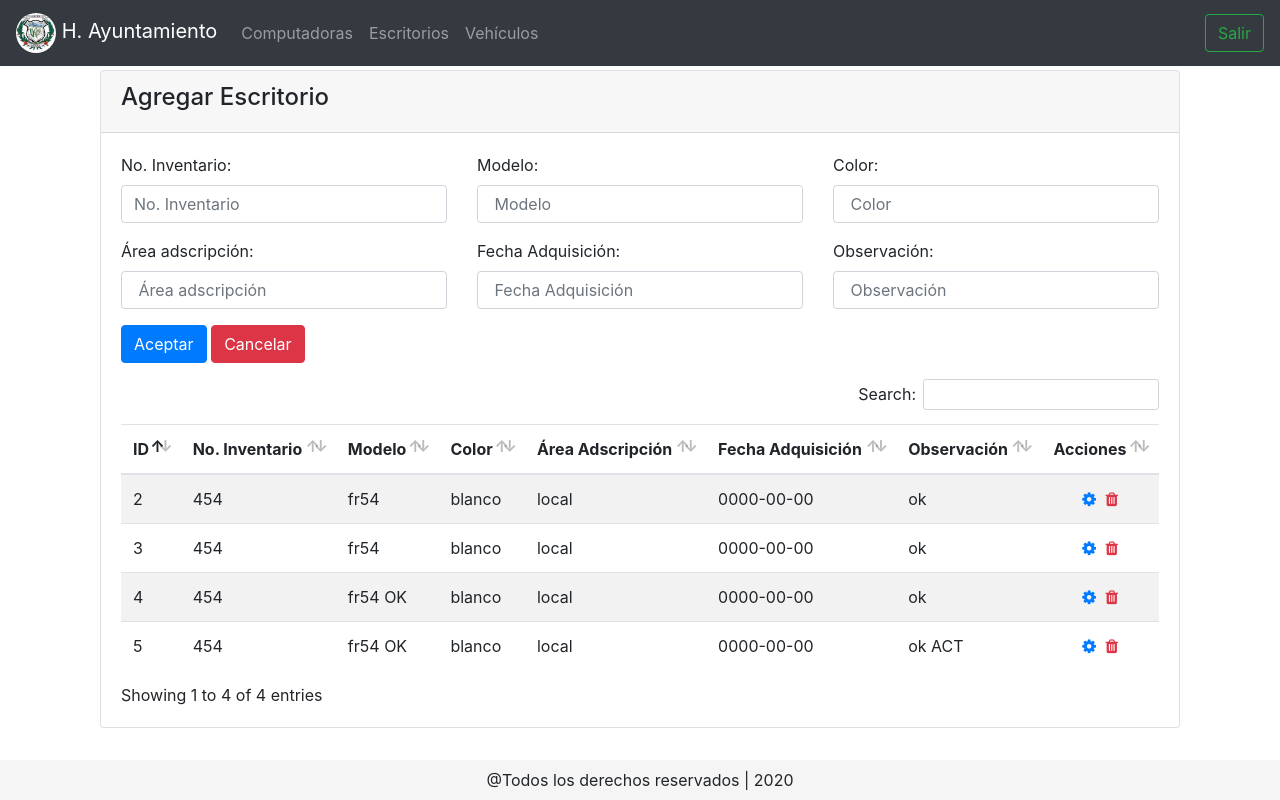
After one commit to codemvs/sistema_hayuntamiento, a PHP site: template views/escritorio/escritorio.php in a window 1280 px wide. The commit adds this page. Run offline with PHP 8.4, Linux system fonts and the light colour scheme; the template is opened without the code that fills it, so the values that code supplies are empty; data comes from the database, SQL or seed files in the repository; some libraries are stand-ins or nearby versions.

Commit message:
Se agrego crud escritorio

```diff
--- a/controllers/escritorio.php
+++ b/controllers/escritorio.php
@@ -5,19 +5,21 @@ class Escritorio extends Controller{
     {
         parent::__construct();
     }
-    function getEscritorio() {
+    function render(){
+
+        $this->view->render('escritorio/escritorio');
+    }
+    function getEscritorios() {
         if ($_SERVER['REQUEST_METHOD'] == 'POST'){
 
-            //try{
-               // $resoponse = '{
-               //     success:true,
-               //     data:'..'
-               // }';
-               echo $this->model->getEscritorio();
+            try{
+                header("HTTP/1.1 200 OK");
+               echo $this->model->getEscritorios();
 
-           //  }catch(Exception $e){
-
-           //  }
+            }catch(Exception $e){
+                header("HTTP/1.1 400 BAD REQUEST");
+                echo $e->getMessage();
+            }
            exit();
 
        }
@@ -27,7 +29,7 @@ class Escritorio extends Controller{
             $params = $_POST;
 
             $escritorio = new EscritorioClass();
-             //try{
+             try{
 
                 $escritorio->numeroInventario=$params['numeroInventario'];
                 $escritorio->modelo=$params['modelo'];
@@ -35,12 +37,13 @@ class Escritorio extends Controller{
                 $escritorio->areaAdscripcion=$params['areaAdscripcion'];
                 $escritorio->fechaAdquisicion=$params['fechaAdquisicion'];
                 $escritorio->observacion=$params['observacion'];
-                $escritorio->fotografia=$params['fotografia'];
-
+                // $escritorio->fotografia=$params['fotografia'];
+                header("HTTP/1.1 200 OK");
                 echo $this->model->createEscritorio($escritorio);
-            //  }catch(Exception $e){
-
-            //  }
+             }catch(Exception $e){
+                header("HTTP/1.1 400 BAD REQUEST");
+                echo $e->getMessage();
+             }
 
             exit();
         }
@@ -50,7 +53,7 @@ class Escritorio extends Controller{
             $params = $_POST;
 
             $escritorio = new EscritorioClass();
-             //try{
+             try{
                 $escritorio->idEscritorio = $params['idEscritorio'];
                 $escritorio->numeroInventario=$params['numeroInventario'];
                 $escritorio->modelo=$params['modelo'];
@@ -58,12 +61,13 @@ class Escritorio extends Controller{
                 $escritorio->areaAdscripcion=$params['areaAdscripcion'];
                 $escritorio->fechaAdquisicion=$params['fechaAdquisicion'];
                 $escritorio->observacion=$params['observacion'];
-                $escritorio->fotografia=$params['fotografia'];
-
+                // $escritorio->fotografia=$params['fotografia'];
+                header("HTTP/1.1 200 OK");
                 echo $this->model->updateEscritorio($escritorio);
-            //  }catch(Exception $e){
-
-            //  }
+             }catch(Exception $e){
+                header("HTTP/1.1 400 BAD REQUEST");
+                echo $e->getMessage();
+             }
 
             exit();
         }
@@ -73,13 +77,14 @@ class Escritorio extends Controller{
             $params = $_POST;
 
             $escritorio = new EscritorioClass();
-             //try{
+             try{
                 $escritorio->idEscritorio = $params['idEscritorio'];
-
+                header("HTTP/1.1 200 OK");
                 echo $this->model->deleteEscritorio($escritorio);
-            //  }catch(Exception $e){
-
-            //  }
+             }catch(Exception $e){
+                header("HTTP/1.1 400 BAD REQUEST");
+                echo $e->getMessage();
+             }
 
             exit();
         }
--- a/models/escritoriomodel.php
+++ b/models/escritoriomodel.php
@@ -4,7 +4,7 @@ class EscritorioModel extends Model{
     {
         parent::__construct();
     }
-    public function getEscritorio() {
+    public function getEscritorios() {
         $query = ' SELECT idEscritorio, numeroInventario,
          modelo, color, areaAdscripcion, fechaAdquisicion,
          observacion, fotografia FROM tblescritorio';
@@ -35,7 +35,8 @@ class EscritorioModel extends Model{
                 'areaAdscripcion'=>$escritorio->areaAdscripcion,
                 'fechaAdquisicion'=>$escritorio->fechaAdquisicion,
                 'observacion'=>$escritorio->observacion,
-                'fotografia'=>$escritorio->fotografia
+                // 'fotografia'=>$escritorio->fotografia
+                'fotografia'=>''
             ]);
 
         }catch(PDOException $e){
@@ -63,7 +64,8 @@ class EscritorioModel extends Model{
                 'areaAdscripcion'=>$escritorio->areaAdscripcion,
                 'fechaAdquisicion'=>$escritorio->fechaAdquisicion,
                 'observacion'=>$escritorio->observacion,
-                'fotografia'=>$escritorio->fotografia
+                // 'fotografia'=>$escritorio->fotografia
+                'fotografia'=>''
             ]);
 
         }catch(PDOException $e){
--- /dev/null
+++ b/public/js/escritorios/escritorio.js
@@ -0,0 +1,164 @@
+var Escritorio = Escritorio || {
+    init: ()=>{
+        Escritorio.cargarTablaEscritorios();
+        Escritorio.clickAccionEditar();
+        Escritorio.clickBtnCrearActualizarEscritorio();
+        Escritorio.clickAccionEliminar();
+
+    },
+    cargarTablaEscritorios:()=>{
+        Escritorio.sGetEscritorios().then((res)=>{
+            $('#tbEscritorio').DataTable( {
+                destroy:true,
+                data:res,
+                columns:[
+                    {title:'ID',data:'idEscritorio'},
+                    {title:'No. Inventario',data:'numeroInventario'},
+                    {title:'Modelo',data:'modelo'},
+                    {title:'Color',data:'color'},
+                    {title:'Área Adscripción',data:'areaAdscripcion'},
+                    {title:'Fecha Adquisición',data:'fechaAdquisicion'},
+                    {title:'Observación',data:'observacion'},
+                    // {title:'fotografia',data:'fotografia'},
+                    {title:'Acciones', data:'', render: ()=>{
+                        return `<div class="text-center">
+                                    <span class="accionEditar pointer text-primary"
+                                         title="Seleccionar" style="margin-right: 5px;">
+                                        <i class="fa fa-cog" aria-hidden="true"></i>
+                                    </span>
+                                    <span class="accionEliminar pointer text-danger" title="Eliminar">
+                                        <i class="fa fa-trash" aria-hidden="true"></i>
+                                    </span>
+                                </div>`;
+                    }}
+                ],
+                scrollY:        "300px",
+                scrollX:        true,
+                scrollCollapse: true,
+                paging:         false,
+            } );
+        });
+    },
+    clickAccionEditar:() => {
+        $(document).on('click','.accionEditar',function(){
+            var tr = $(this).closest('tr');
+            var data = $('#tbEscritorio').DataTable().rows(tr).data()[0];
+
+            $('#txt_idEscritorio').val(data.idEscritorio);
+            $('#txt_numeroInventario').val(data.numeroInventario);
+            $('#txt_modelo').val(data.modelo);
+            $('#txt_color').val(data.color);
+            $('#txt_areaAdscripcion').val(data.areaAdscripcion);
+            $('#txt_fechaAdquisicion').val(data.fechaAdquisicion);
+            $('#txt_observacion').val(data.observacion);
+
+            $('#aceptarEscritorio').focus();
+        });
+    },
+    clickAccionEliminar: ()=>{
+        $(document).on('click','.accionEliminar',function(){
+            var tr = $(this).closest('tr');
+            var data = $('#tbEscritorio').DataTable().rows(tr).data()[0];
+
+
+            var dataDelete = {
+                idEscritorio : data.idEscritorio
+            };
+
+              Swal.fire({
+                title: 'Alerta',
+                text: "¿Esta seguro que desea eliminar el registro?",
+                icon: 'warning',
+                showCancelButton: true,
+                confirmButtonColor: '#3085d6',
+                cancelButtonColor: '#d33',
+                confirmButtonText: 'Eliminar',
+                cancelButtonText: 'Cancelar',
+              }).then((result) => {
+                if (result.value) {
+                  Escritorio.sDeleteEscritorio(dataDelete).then(res=>Escritorio.cargarTablaEscritorios());
+                }
+              })
+
+        });
+    },
+    clickBtnCrearActualizarEscritorio: () => {
+        $('#aceptarEscritorio').click((e)=>{
+            e.preventDefault();
+            var data ={
+                idEscritorio: $('#txt_idEscritorio').val().trim(),
+                numeroInventario: $('#txt_numeroInventario').val().trim(),
+                modelo: $('#txt_modelo').val().trim(),
+                color: $('#txt_color').val().trim(),
+                areaAdscripcion: $('#txt_areaAdscripcion').val().trim(),
+                fechaAdquisicion: $('#txt_fechaAdquisicion').val().trim(),
+                observacion: $('#txt_observacion').val().trim(),
+                // fotografia:$('#txt_fotografia').val().trim()
+            }
+
+           if(data.idEscritorio == ""){
+               // Crear nuevo registro
+                Escritorio.sCreateEscritorio(data).then(res=>{
+                    Escritorio.limpiarFormularioEscritorio();
+                    Escritorio.cargarTablaEscritorios();
+                });
+           }else{
+               // Actualizar
+               Escritorio.sUpdateEscritorio(data).then(res=>{
+                Escritorio.limpiarFormularioEscritorio();
+                Escritorio.cargarTablaEscritorios();
+               });
+           }
+
+        });
+    },
+    limpiarFormularioEscritorio: () =>{
+        $('#txt_idEscritorio').val("");
+        $('#frmEscritorio')[0].reset();
+    },
+        // Servicios
+    sGetEscritorios: () =>{
+        var $d = $.Deferred();
+        Utils.post(base+'escritorio/getEscritorios').then((res)=>{
+            $d.resolve(res);
+        }).fail((err)=>{
+            Swal.fire('Ocurrió un error',err.message,'error');
+            $d.reject();
+        });
+        return $d.promise();
+    },
+    sCreateEscritorio: (data)=>{
+        var $d = $.Deferred();
+        Utils.post(base+'/escritorio/createEscritorio', data).then((res)=>{
+            Swal.fire('Transacción exitosa','Se agregó correctamente','success');
+            $d.resolve(res);
+        }).fail((err)=>{
+            Swal.fire('Ocurrió un error',err.message,'error');
+            $d.reject();
+        });
+        return $d.promise();
+    },
+    sUpdateEscritorio: (data)=>{
+        var $d = $.Deferred();
+        Utils.post(base+'/escritorio/updateEscritorio', data).then((res)=>{
+            Swal.fire('Transacción exitosa','Se actualizó correctamente','success');
+            $d.resolve(res);
+        }).fail((err)=>{
+            Swal.fire('Ocurrió un error',err.message,'error');
+            $d.reject();
+        });
+        return $d.promise();
+    },
+    sDeleteEscritorio: (data)=>{
+        var $d = $.Deferred();
+        Utils.post(base+'/escritorio/deleteEscritorio', data).then((res)=>{
+            Swal.fire('Transacción exitosa','Se eliminó correctamente','success');
+            $d.resolve(res);
+        }).fail((err)=>{
+            Swal.fire('Ocurrió un error',err.message,'error');
+            $d.reject();
+        });
+        return $d.promise();
+    },
+
+}
--- /dev/null
+++ b/views/escritorio/escritorio.php
@@ -0,0 +1,73 @@
+<!DOCTYPE html>
+<html lang="es">
+    <?php require 'views/head.php'; ?>
+<body>
+    <?php require 'views/header.php'; ?>
+
+    <main class="container mt-1">
+        <div class="card-group">
+
+            <div class="col-sm-12">
+                <div class="card">
+                    <div class="card-header"><h4>Agregar Escritorio</h4></div>
+                    <div class="card-body">
+                        <form id="frmEscritorio" class="row">
+                            <input type="hidden" id="txt_idEscritorio">
+
+                            <div class="col-sm-4 form-group">
+                                <label for="txt_numeroInventario">No. Inventario:</label>
+                                <input type="text" class="form-control" placeholder="No. Inventario" id="txt_numeroInventario">
+                            </div>
+
+                            <div class="col-sm-4 form-group">
+                                <label for="txt_modelo"> Modelo:</label>
+                                <input type="text" class="form-control" placeholder=" Modelo " id="txt_modelo">
+                            </div>
+
+                            <div class="col-sm-4 form-group">
+                                <label for="txt_color"> Color:</label>
+                                <input type="text" class="form-control" placeholder=" Color " id="txt_color">
+                            </div>
+
+                            <div class="col-sm-4 form-group">
+                                <label for="txt_areaAdscripcion"> Área adscripción:</label>
+                                <input type="text" class="form-control" placeholder=" Área adscripción" id="txt_areaAdscripcion">
+                            </div>
+
+                            <div class="col-sm-4 form-group">
+                                <label for="txt_fechaAdquisicion"> Fecha Adquisición:</label>
+                                <input type="text" class="form-control" placeholder=" Fecha Adquisición" id="txt_fechaAdquisicion">
+                            </div>
+
+                            <div class="col-sm-4 form-group">
+                                <label for="txt_observacion"> Observación:</label>
+                                <input type="text" class="form-control" placeholder=" Observación" id="txt_observacion">
+                            </div>
+
+                            <div class="col-sm-12 form-group">
+                                <button type="submit" class="btn btn-primary" id="aceptarEscritorio">Aceptar</button>
+                                <button type="button" class="btn btn-danger" onclick="Escritorio.limpiarFormularioEscritorio();">Cancelar</button>
+                            </div>
+                        </form>
+                        <div class="row">
+                            <div class="col-sm-12">
+                                <table id="tbEscritorio" class="table table-striped" style="width: 100%;"></table>
+                            </div>
+                        </div>
+                    </div>
+                </div>
+            </div>
+
+        </div>
+    </main>
+
+  </div>
+    <?php require 'views/footer.php'; ?>
+    <script src="<?php echo URL;?>public/js/escritorios/escritorio.js"></script>
+    <script>
+        $(document).ready(()=>{
+            Escritorio.init();
+        });
+    </script>
+</body>
+</html>
--- a/views/header.php
+++ b/views/header.php
@@ -10,7 +10,7 @@
         </button>
         <div class="collapse navbar-collapse" id="navbarSupportedContent">
             <ul class="navbar-nav mr-auto">
-            <li class="nav-item active">
+            <li class="nav-item">
                 <a class="nav-link" href="<?php echo URL?>">Computadoras <span class="sr-only">(current)</span></a>
             </li>
             <li class="nav-item">
```
